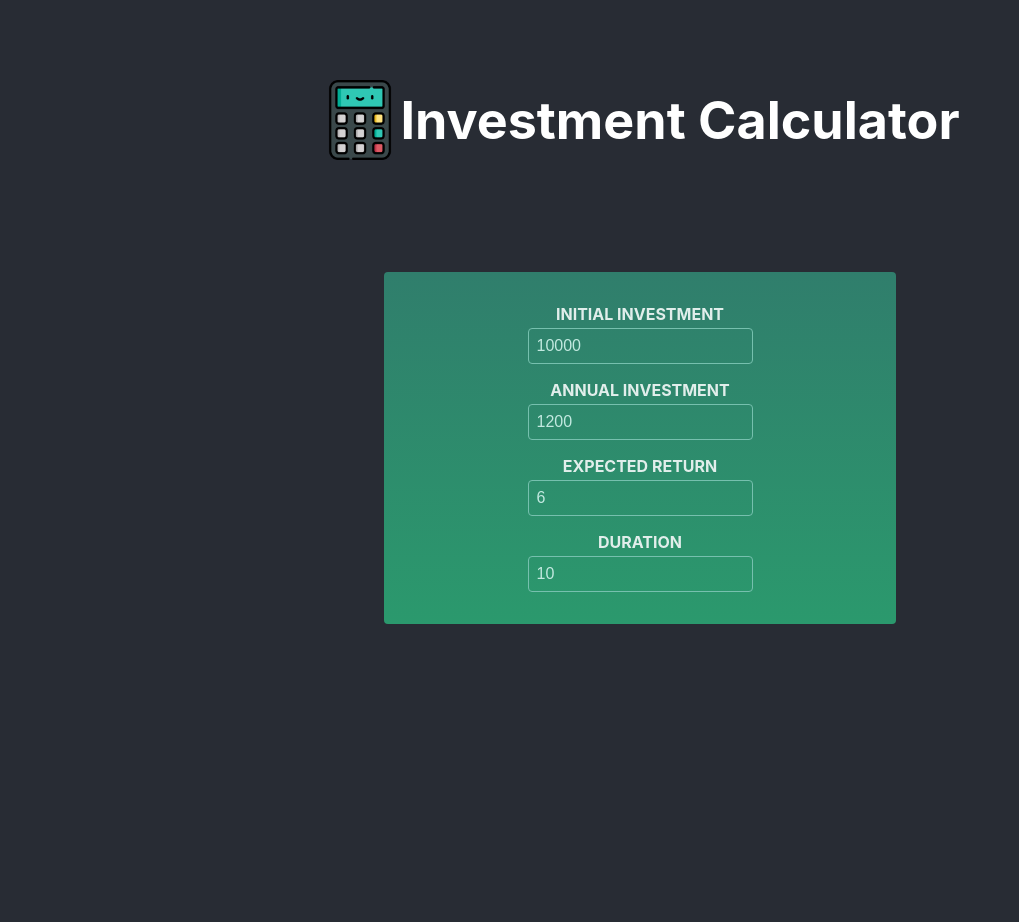
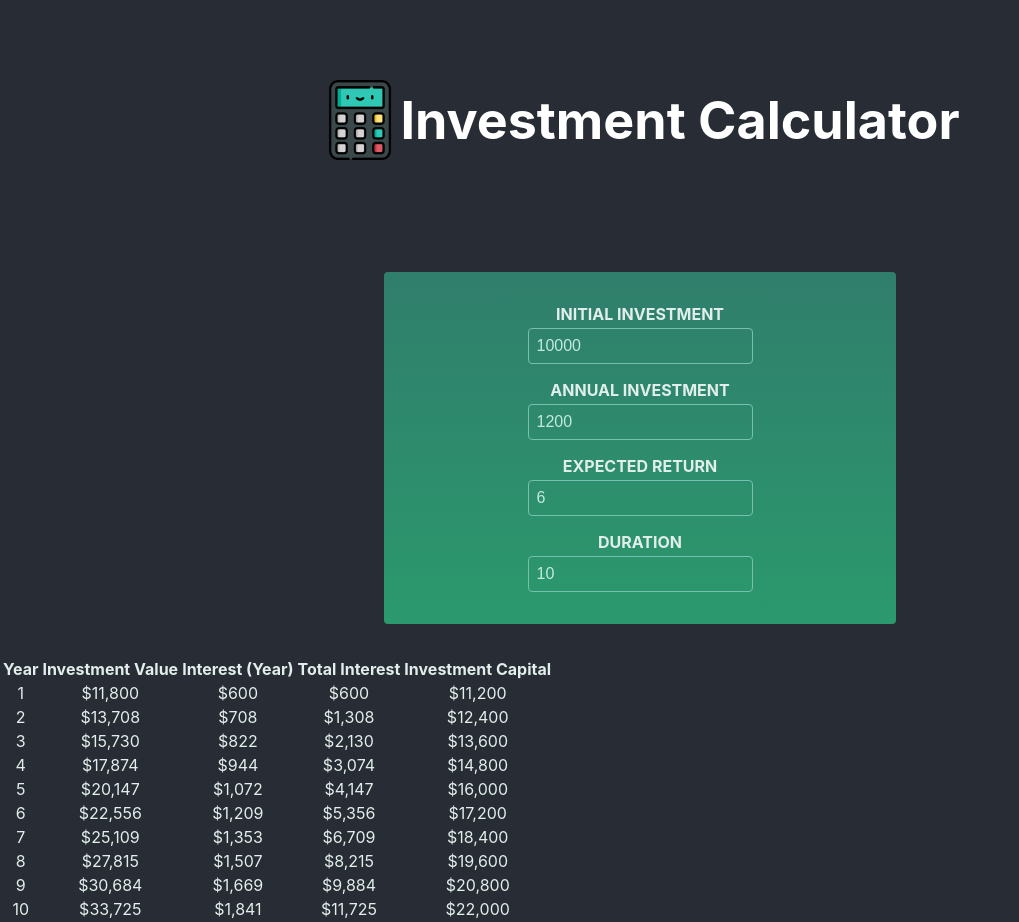
Before and after one commit to nevdb/investment-calculator-react, a React (Create React App) app in the folder investment-calculator/: page / in a window 1280 px wide. Shown: the whole page, without its empty margins (0-1019 px from the left). Before the commit the page ends 800 px from the top, so only its background shows below. Built offline with nearby package versions, Linux system fonts and the light colour scheme.

Commit message:
Results table

```diff
--- a/investment-calculator/src/App.js
+++ b/investment-calculator/src/App.js
@@ -1,13 +1,33 @@
+import { useState } from 'react';
+
 import './index.css';
 import Header from './components/Header.jsx';
 import UserInput from './components/UserInput.jsx';
+import Results from './components/Results.jsx';
 
 function App() {
+  const [userInput, setUserInput] = useState({
+    initialInvestment: 10000,
+    annualInvestment: 1200,
+    expectedReturn: 6,
+    duration: 10,
+  });
+
+  function handleChange(inputIdentifier, newValue) {
+    setUserInput((prevUserInput) => {
+      return {
+        ...prevUserInput,
+        [inputIdentifier]: +newValue,
+      };
+    });
+  }
+
   return (
     <div className="App">
       <>
         <Header />
-        <UserInput />
+        <UserInput userInput={userInput} onChangeInput={handleChange} />
+        <Results input={userInput} />
       </>
 
     </div>
--- /dev/null
+++ b/investment-calculator/src/components/Results.jsx
@@ -0,0 +1,43 @@
+import { calculateInvestmentResults, formatter } from "../util/investment";
+
+export default function Results({ input }) {
+  const resultsData = calculateInvestmentResults(input);
+  const initialInvestment =
+    resultsData[0].valueEndOfYear -
+    resultsData[0].interest -
+    resultsData[0].annualInvestment;
+  return (
+    <table id="results">
+      <thead>
+        <tr>
+          <th>Year</th>
+          <th>Investment Value</th>
+          <th>Interest (Year)</th>
+          <th>Total Interest</th>
+          <th>Investment Capital</th>
+        </tr>
+      </thead>
+
+      <tbody>
+        {resultsData.map((yearData) => {
+          const totalInterest =
+            yearData.valueEndOfYear -
+            yearData.annualInvestment * yearData.year -
+            initialInvestment;
+
+          const totalAmountInvestment = yearData.valueEndOfYear - totalInterest;
+
+          return (
+            <tr key={yearData.year}>
+              <td>{yearData.year}</td>
+              <td>{formatter.format(yearData.valueEndOfYear)}</td>
+              <td>{formatter.format(yearData.interest)}</td>
+              <td>{formatter.format(totalInterest)}</td>
+              <td>{formatter.format(totalAmountInvestment)}</td>
+            </tr>
+          );
+        })}
+      </tbody>
+    </table>
+  );
+}
--- a/investment-calculator/src/components/UserInput.jsx
+++ b/investment-calculator/src/components/UserInput.jsx
@@ -1,22 +1,4 @@
-import { useState } from "react";
-
-export default function UserInput() {
-  const [userInput, setUserInput] = useState({
-    initialInvestment: 10000,
-    annualInvestment: 1200,
-    expectedReturn: 6,
-    duration: 10,
-  });
-
-  function handleChange(inputIdentifier, newValue) {
-    setUserInput((prevUserInput) => {
-      return {
-        ...prevUserInput,
-        [inputIdentifier]: newValue,
-      };
-    });
-  }
-
+export default function UserInput({ onChangeInput, userInput }) {
   return (
     <div id="user-input">
       <p>
@@ -26,7 +8,7 @@ export default function UserInput() {
           required
           value={userInput.initialInvestment}
           onChange={(event) =>
-            handleChange("initialInvestment", event.target.value)
+            onChangeInput("initialInvestment", event.target.value)
           }
         />
       </p>
@@ -37,7 +19,7 @@ export default function UserInput() {
           required
           value={userInput.annualInvestment}
           onChange={(event) =>
-            handleChange("annualInvestment", event.target.value)
+            onChangeInput("annualInvestment", event.target.value)
           }
         />
       </p>
@@ -48,7 +30,7 @@ export default function UserInput() {
           required
           value={userInput.expectedReturn}
           onChange={(event) =>
-            handleChange("expectedReturn", event.target.value)
+            onChangeInput("expectedReturn", event.target.value)
           }
         />
       </p>
@@ -58,7 +40,7 @@ export default function UserInput() {
           type="number"
           required
           value={userInput.duration}
-          onChange={(event) => handleChange("duration", event.target.value)}
+          onChange={(event) => onChangeInput("duration", event.target.value)}
         />
       </p>
     </div>
--- /dev/null
+++ b/investment-calculator/src/util/investment.js
@@ -0,0 +1,38 @@
+// This function expects a JS object as an argument
+// The object should contain the following properties
+// - initialInvestment: The initial investment amount
+// - annualInvestment: The amount invested every year
+// - expectedReturn: The expected (annual) rate of return
+// - duration: The investment duration (time frame)
+export function calculateInvestmentResults({
+    initialInvestment,
+    annualInvestment,
+    expectedReturn,
+    duration
+}) {
+    const annualData = [];
+    let investmentValue = initialInvestment;
+
+    for (let i = 0; i < duration; i++) {
+        const interestEarnedInYear = investmentValue * (expectedReturn / 100);
+        investmentValue += interestEarnedInYear + annualInvestment;
+        annualData.push({
+            year: i + 1, // year identifier
+            interest: interestEarnedInYear, // the amount of interest earned in this year
+            valueEndOfYear: investmentValue, // investment value at end of year
+            annualInvestment: annualInvestment // investment added in this year
+        });
+    }
+
+    return annualData;
+}
+
+// The browser-provided Intl API is used to prepare a formatter object
+// This object offers a "format()" method that can be used to format numbers as currency
+// Example Usage: formatter.format(1000) => yields "$1,000"
+export const formatter = new Intl.NumberFormat("en-US", {
+    style: "currency",
+    currency: "USD",
+    minimumFractionDigits: 0,
+    maximumFractionDigits: 0
+});
```
